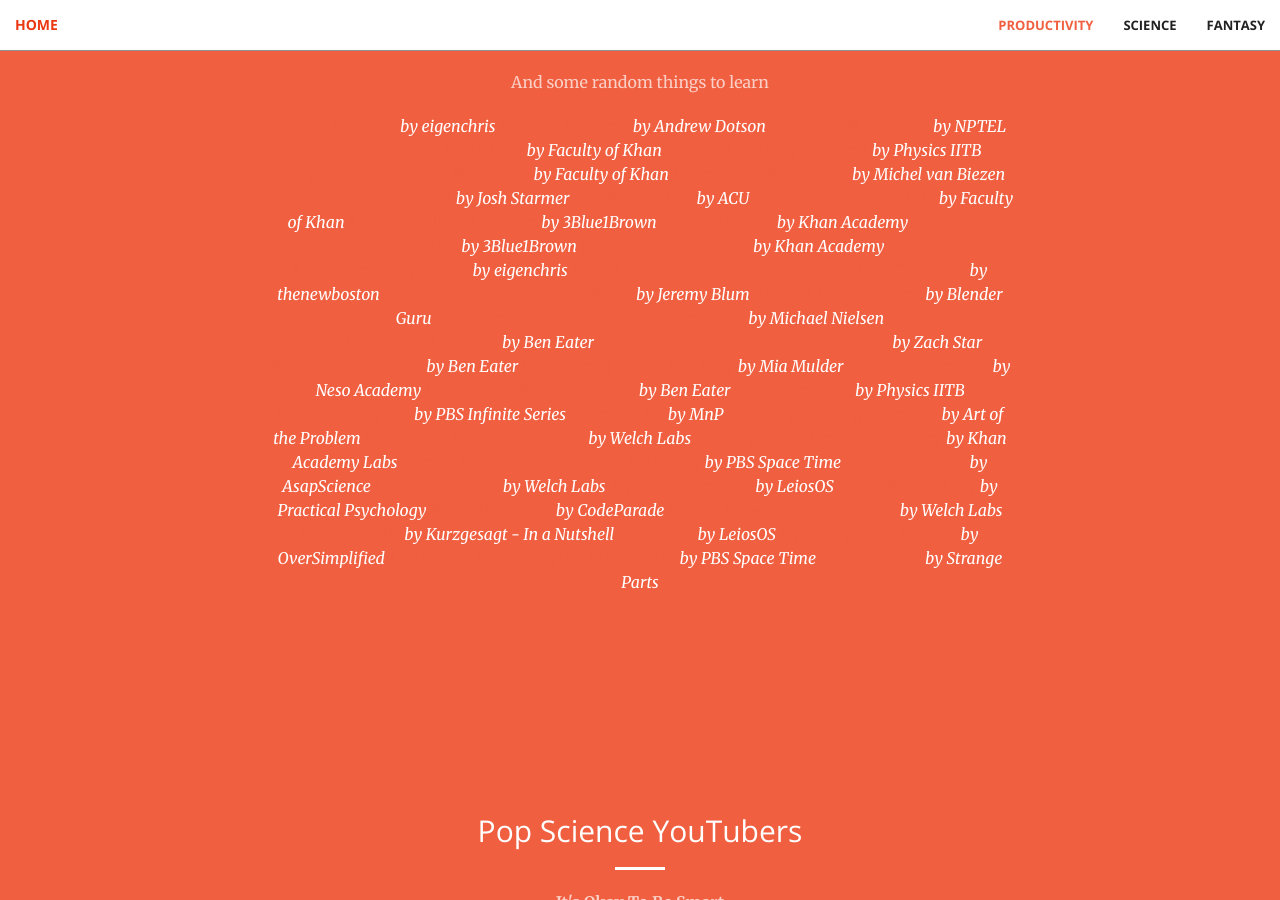
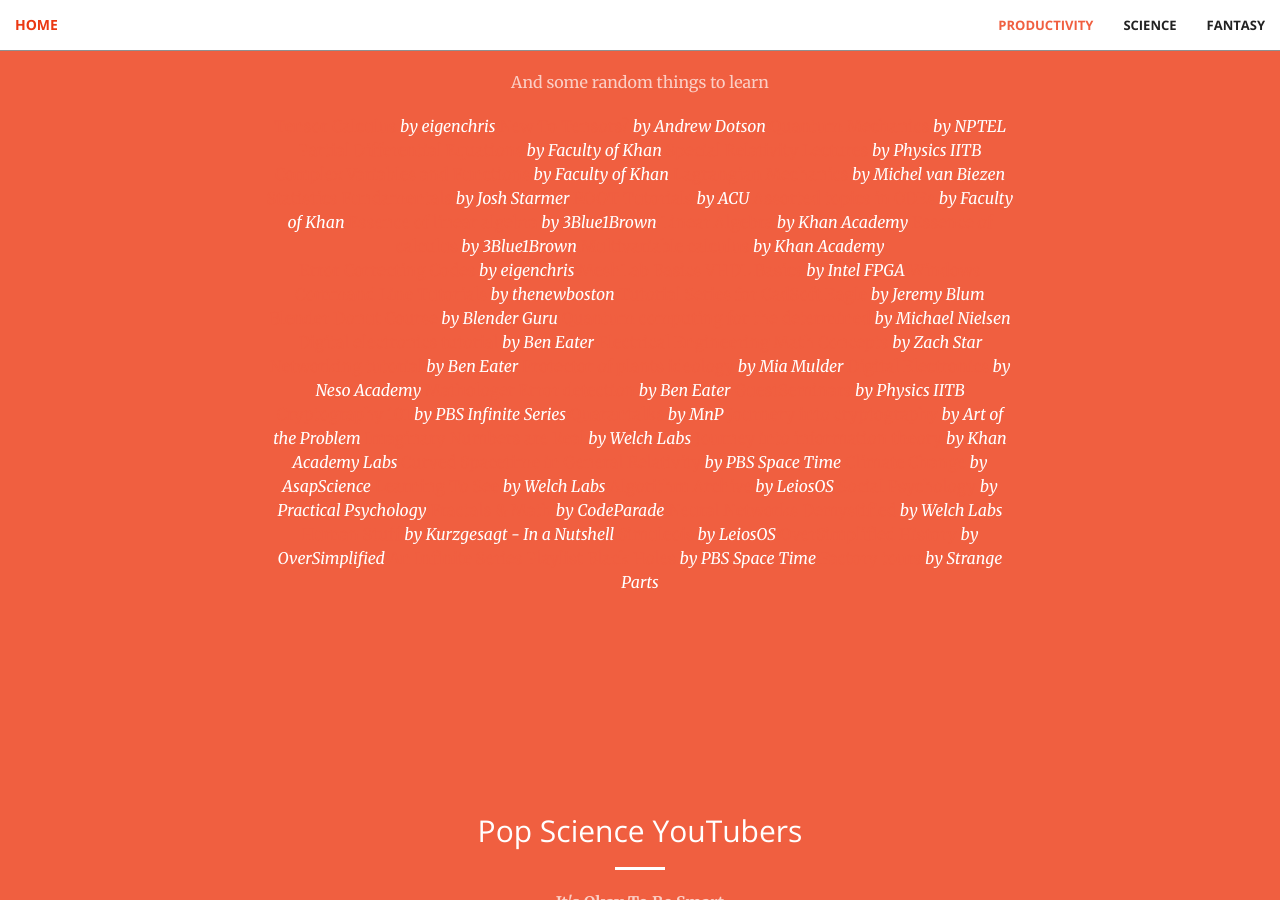
Before and after one commit to aravindbharathi/aravindbharathi.github.io, a Jekyll site: the page rec/index.html, which Jekyll copies as it is, in a window 1280 px wide and 900 px high, scrolled down 1513 px. Built offline with Jekyll 4.4.1, drawn with Linux system fonts in a browser that asks for light colours.

Commit message:
Update index.html

```diff
--- a/rec/index.html
+++ b/rec/index.html
@@ -180,6 +180,7 @@
                       <br>
                       <a href="https://youtube.com/playlist?list=PLJHszsWbB6hqkOyFCQOAlQtfzC1G9sf2_">Error Correcting Codes</a> <i>by eigenchris</i>
                       <a href="https://youtube.com/playlist?list=PL8B1E816EAE236B4D">MeshLab Basics</a>
+                      <a href="https://youtu.be/zm-RA6BsYmc">VHDL Basics</a> <i>by Intel FPGA</i>
                       <a href="https://youtube.com/playlist?list=PL6gx4Cwl9DGDV6SnbINlVUd0o2xT4JbMu">Windows Command Line Tutorials</a> <i>by thenewboston</i>
                       <a href="https://youtube.com/playlist?list=PL868B73617C6F6FAD">Tutorial Series for CadSoft Eagle</a> <i>by Jeremy Blum</i>
                       <a href="https://youtube.com/playlist?list=PLjEaoINr3zgEq0u2MzVgAaHEBt--xLB6U">Blender Donut Course</a> <i>by Blender Guru</i>
```
